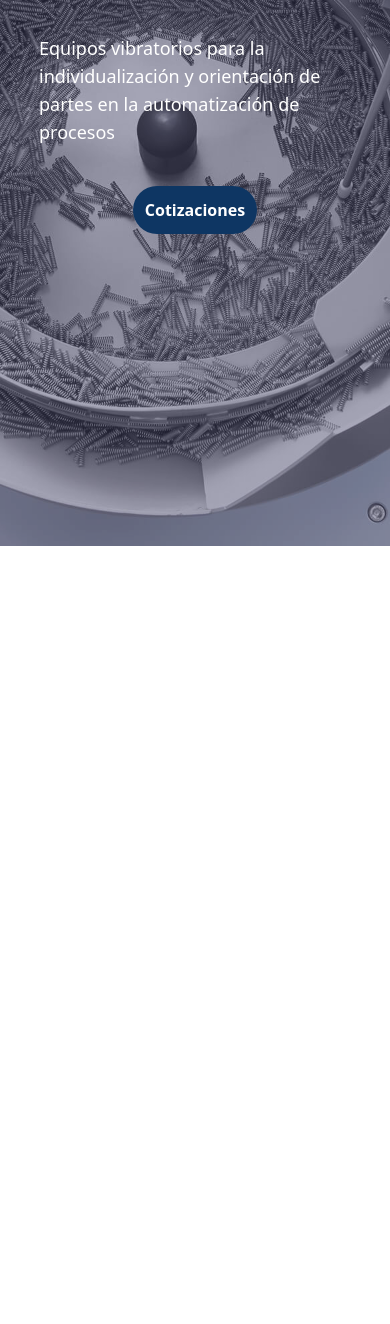
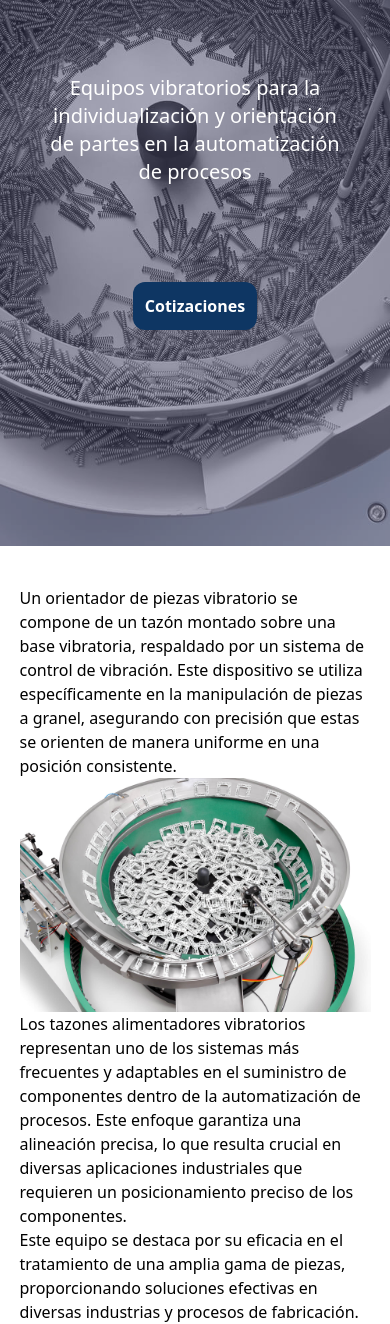
Before and after one commit to jesus010795/pigore, a website: page src/index.html in a window 390 px wide. Shown: the part 366-1690 px from the top of the page. Before the commit the page ends 912 px from the top, so only its background shows below. Drawn offline with Linux system fonts and the light colour scheme.

Commit message:
Styles to the hero section

```diff
--- a/src/css/input.css
+++ b/src/css/input.css
@@ -7,7 +7,7 @@
         @apply w-[90%] max-w-screen-2xl mx-auto
     }
     .button{
-        @apply block w-max p-3 rounded-full bg-primary-blue text-white font-bold
+        @apply block w-max p-3 rounded-xl bg-primary-blue text-white font-bold
     }
     .icons{
         background-image: url('../images/icon-close.svg');
--- a/src/index.html
+++ b/src/index.html
@@ -71,25 +71,29 @@
                 </div>
             </div>
         </nav>
+
+    </header>
     <main>
-        <section class="relative mt-8 -z-10">
+        <section class="relative mt-8 mb-10 -z-10">
             <img src="./images/bowl-header.jpg" alt="Bowl feeder" class="w-full h-[800px] object-cover">
             <article class="absolute inset-0 bg-[rgba(66,66,103,0.45)] flex justify-center md:items-center md:justify-start">
-                <div class="w-[80%] mt-32 md:m-0 md:w-[50%] md:ml-20">
-                    <h1 class="mb-10 text-white font-bold text-center text-4xl md:text-left">El Primer paso hacia la automatizacion</h1>
-                    <p class="text-white text-lg">Equipos vibratorios para la individualización y orientación de partes en la automatización de procesos</p>
-                    <a href="" class="button mt-10 mx-auto md:mx-0">Cotizaciones</a>
+                <div class="w-[80%] max-w-[610px] mt-32 md:m-0 md:w-[50%] md:ml-[250px]">
+                    <h1 class="mb-20 text-white font-bold text-center text-4xl md:text-start ">El Primer paso hacia la automatizacion</h1>
+                    <p class="max-w-[460px] mb-24  text-white text-xl md:text-2xl text-center md:mb-16 md:text-left">Equipos vibratorios para la individualización y orientación de partes en la automatización de procesos</p>
+                    <a href="" class="button mx-auto md:mx-0">Cotizaciones</a>
                 </div>
             </article>
         </section>
+        <section class="wrapper">
+            <p>Un orientador de piezas vibratorio se compone de un tazón montado sobre una base vibratoria, respaldado por un sistema de control de vibración. Este dispositivo se utiliza específicamente en la manipulación de piezas a granel, asegurando con precisión que estas se orienten de manera uniforme en una posición consistente.</p>
+            <img src="./images/bowl.jpg" alt="" class="">
+            <p>
+                Los tazones alimentadores vibratorios representan uno de los sistemas más frecuentes y adaptables en el suministro de componentes dentro de la automatización de procesos.
+                Este enfoque garantiza una alineación precisa, lo que resulta crucial en diversas aplicaciones industriales que requieren un posicionamiento preciso de los componentes.
+             </p>
+            <p>Este equipo se destaca por su eficacia en el tratamiento de una amplia gama de piezas, proporcionando soluciones efectivas en diversas industrias y procesos de fabricación.</p>
+        </section>
     </main>
-    <!-- <section>
-    </section>
-    <section>
-        <p>Un orientador de partes vibratorio consiste en un tazón montado en una base vibratoria, con un control de vibración que se utiliza cuando partimos de piezas a granel y requerimos que salgan orientadas en la misma posición.</p>
-        <p>Los tazones alimentadores vibratorios son uno de los sistemas más comunes y versátiles para el suministro de partes en la automatización de procesos. Son un sistema confiable para procesos de ensamble, inspección, empaque, impresión, maquinado, contado, etc.</p>
-        <p>
-            Puede manejar partes de casi cualquier material, desde piezas muy pequeñas, hasta piezas grandes y con peso cercano a los 100 gramos.</p>
-    </section> -->
+
 </body>
 </html>
```
Also changed, not shown: src/css/output.css, src/images/bowl.jpg (added).
